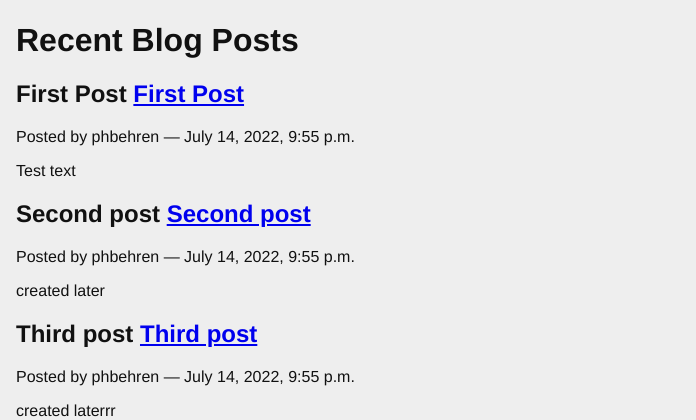
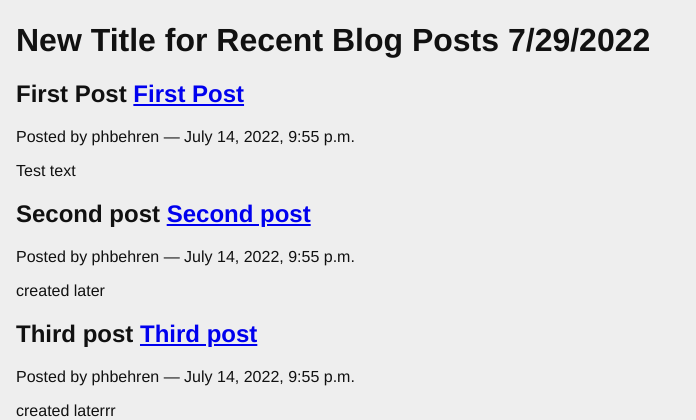
Before and after one commit to pbehrend/django-blog, a Django app: page / in a window 1280 px wide. Shown: the part 20-440 px from the top of the page, without its empty margins (0-696 px from the left). Run offline with Django 3.2, Linux system fonts and the light colour scheme; data comes from the database, SQL or seed files in the repository.

Commit message:
changed blog title and revised travis.yml

```diff
--- a/blogging/templates/blogging/list.html
+++ b/blogging/templates/blogging/list.html
@@ -1,7 +1,7 @@
 {% extends "base.html" %}
 
 {% block content %}
-<h1>Recent Blog Posts</h1>
+<h1>New Title for Recent Blog Posts 7/29/2022</h1>
 {% comment %} here is where query executes {% endcomment %}
 {% for post in object_list %}
 <div class="post">
```
Also changed, not shown: .travis.yml.
